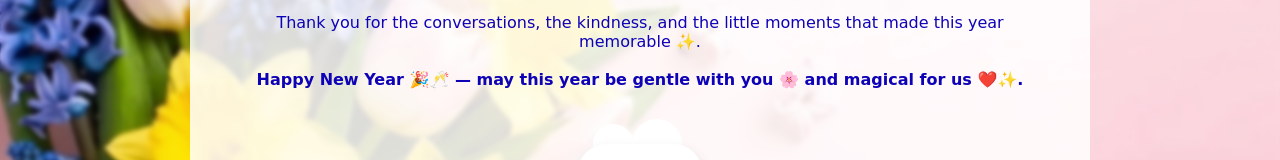
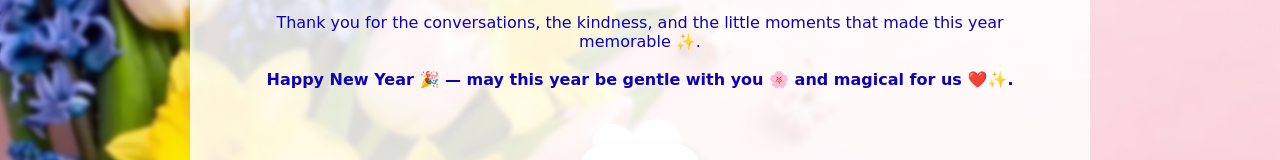
Before and after one commit to Jassi-codes/newyear-site, a plain HTML site: page message.html in a window 1280 px wide. Shown: the part 438-598 px from the top of the page. Drawn offline with Linux system fonts and the light colour scheme.

Commit message:
Update message.html

```diff
--- a/message.html
+++ b/message.html
@@ -41,7 +41,7 @@ memorable ✨.
 
 <br><br>
 
-<b>Happy New Year 🎉🥂 — may this year be gentle with you 🌸 and magical for us ❤️✨.</b>
+<b>Happy New Year 🎉 — may this year be gentle with you 🌸 and magical for us ❤️✨.</b>
         </p>
 
         <div class="button-group">
```
